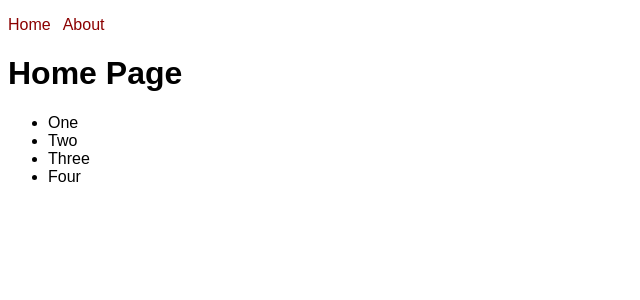
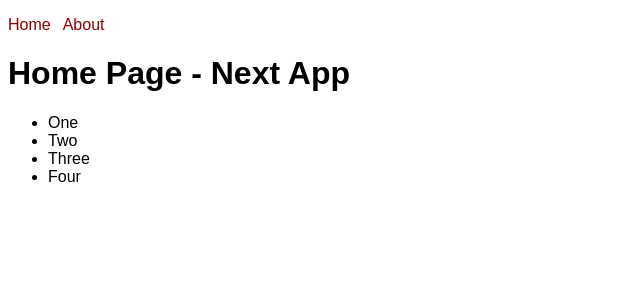
Before and after one commit to mydevth/NextJS-MirkoNasto-myblog, a Next.js app: page / in a window 1280 px wide. Shown: the top 300 px of the page, without its empty margins (0-640 px from the left). Built offline with nearby package versions, Linux system fonts and the light colour scheme.

Commit message:
Update index.js

```diff
--- a/pages/index.js
+++ b/pages/index.js
@@ -5,11 +5,11 @@ function HomePage() {
   return (
     <>
       <Head>
-        <title>My Next App Blog</title>
+        <title>My Blog</title>
         <meta name="description" value="This is my blog" />
       </Head>
       <main>
-        <h1>Home Page</h1>
+        <h1>Home Page - Next App </h1>
         <ul>
           <li>One</li>
           <li>Two</li>
```
